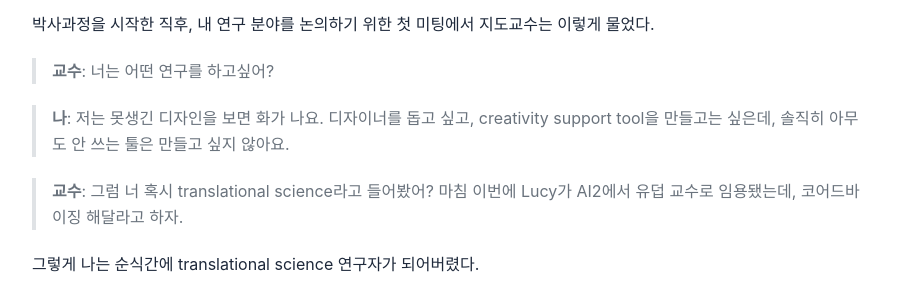
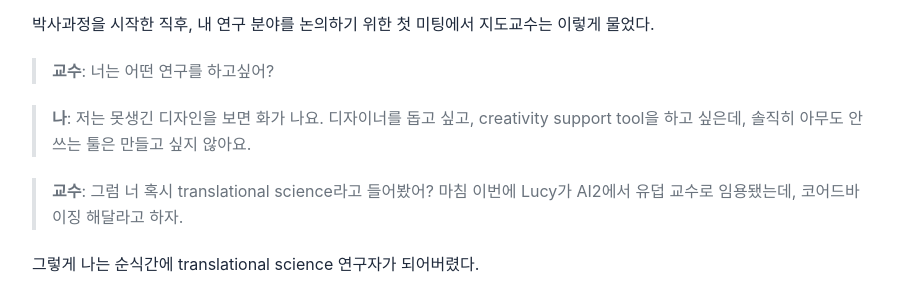
Before and after one commit to donghoon-io/blog, a Jekyll site: the page built from _posts/2025-11-21-translational-science.md, in a window 1280 px wide and 900 px high. Shown: the part 308-608 px from the top of the window, without its empty margins (184-1095 px from the left). Built offline with Jekyll 4.4.1, drawn with Linux system fonts in a browser that asks for light colours; nearby versions of some CDN libraries.

Commit message:
Update 2025-11-21-translational-science.md

```diff
--- a/_posts/2025-11-21-translational-science.md
+++ b/_posts/2025-11-21-translational-science.md
@@ -11,7 +11,7 @@ lang: en
 
 > **교수**: 너는 어떤 연구를 하고싶어?
 
-> **나**: 저는 못생긴 디자인을 보면 화가 나요. 디자이너를 돕고 싶고, creativity support tool을 만들고는 싶은데, 솔직히 아무도 안 쓰는 툴은 만들고 싶지 않아요.
+> **나**: 저는 못생긴 디자인을 보면 화가 나요. 디자이너를 돕고 싶고, creativity support tool을 하고 싶은데, 솔직히 아무도 안 쓰는 툴은 만들고 싶지 않아요.
 
 > **교수**: 그럼 너 혹시 translational science라고 들어봤어? 마침 이번에 Lucy가 AI2에서 유덥 교수로 임용됐는데, 코어드바이징 해달라고 하자.
 
```
